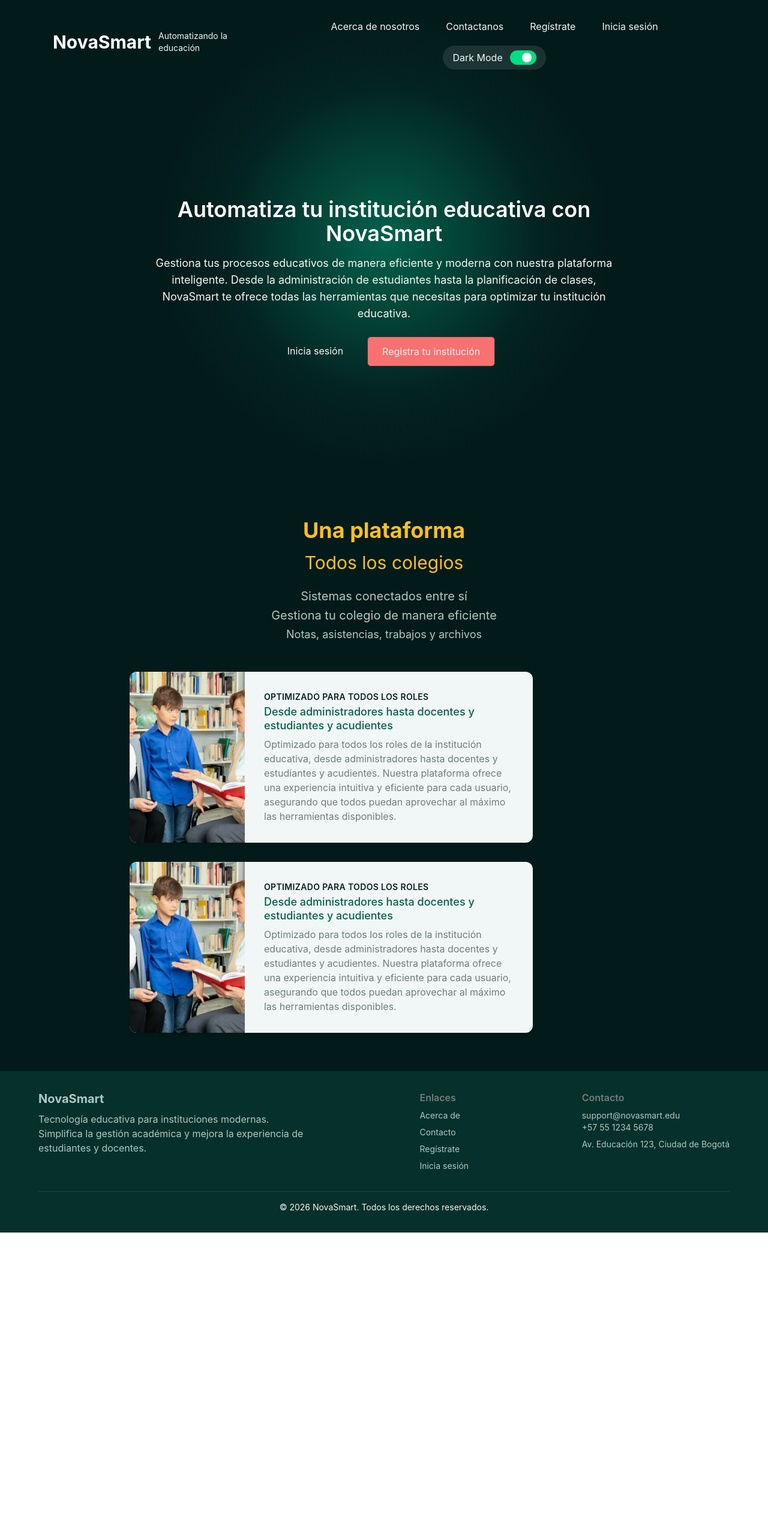
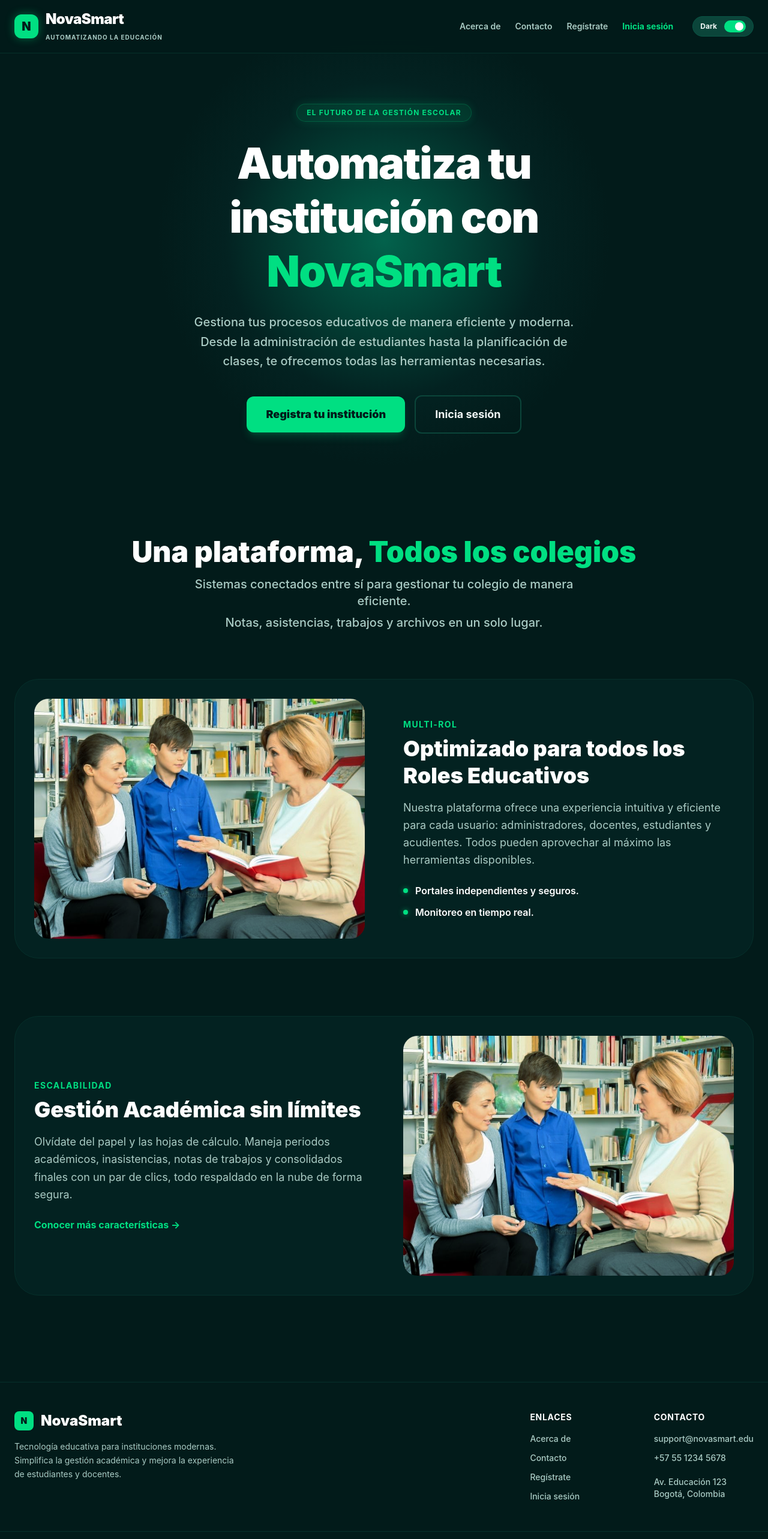
Before and after one commit to DiegoRojas93/NovaSmart, a React (Vite) app in the folder Frontend/: page / in a window 1280 px wide. Shown: the top 2566 px of the page at 60% size. Before the commit the page ends 2055 px from the top, so only its background shows below. Built offline with nearby package versions, Linux system fonts and the light colour scheme.

Commit message:
Frontend: Mejorando el home

```diff
--- a/Frontend/src/Pages/FormInstitutions.tsx
+++ b/Frontend/src/Pages/FormInstitutions.tsx
@@ -490,8 +490,8 @@ export const FormInstitutions = () => {
 
             {/* ENLACES REUBICADOS AQUÍ */}
             <div className="flex h-10 mt-4 text-sm text-gray-600 font-semibold items-center">
-              <Link to="/" className="flex-1 text-center hover:text-blue-600 hover:underline transition-colors">Volver al Home</Link>
-              <Link to="/Login" className="flex-1 text-center hover:text-blue-600 hover:underline transition-colors border-l-2 border-gray-200">Inicia sesión</Link>
+              <Link to="/" className="flex-1 text-center hover:text-status-success hover:underline transition-colors">Volver al Home</Link>
+              <Link to="/Login" className="flex-1 text-center hover:text-status-success hover:underline transition-colors border-l-2 border-gray-200">Inicia sesión</Link>
             </div>
           </div>
         </form>
--- a/Frontend/src/Pages/Home.tsx
+++ b/Frontend/src/Pages/Home.tsx
@@ -1,6 +1,5 @@
 import { useState, useEffect } from "react";
 import { Link } from "react-router";
-
 import image1 from "../Assets/Padres profes alumnos.jpg";
 
 const Home = () => {
@@ -8,158 +7,203 @@ const Home = () => {
 
   const toogleTheme = () => {
     setDarkMode(!darkMode);
-  }
+  };
 
   useEffect(() => {
     document.documentElement.classList.toggle("light", !darkMode);
   }, [darkMode]);
 
+  // --- VARIABLES BASADAS EN TU index.css ---
+  const themeBg = darkMode ? "bg-brand-primary-1" : "bg-brand-primary-6";
+  const themeText = darkMode ? "text-white" : "text-brand-primary-1";
+  const themeTextMuted = darkMode ? "text-brand-secundary-7" : "text-brand-secundary-6";
+  const glassNav = darkMode ? "bg-brand-primary-1/80 border-brand-secundary-1" : "bg-brand-primary-6/90 border-brand-secundary-7";
+  const cardBg = darkMode ? "bg-brand-primary-2 border-brand-secundary-1 shadow-black/40" : "bg-white border-brand-secundary-7/30 shadow-brand-secundary-6/10";
+
   return (
-<div className="w-full overflow-x-hidden">
+    <div className={`w-full overflow-x-hidden font-sans transition-colors duration-500 ${themeBg} ${themeText}`}>
 
-      {/* 2. Cambiamos w-screen por w-full. Sugiero min-h-screen en vez de h-screen para que en celulares pequeños no se corte el texto */}
-      <section className="bg-main-glow text-brand-secundary-7 min-h-screen w-full flex flex-col">
-        <header className="w-full max-w-6xl mx-auto px-6 py-6 flex flex-col md:flex-row justify-between items-center gap-4">
+      {/* --- NAVBAR FLOTANTE (GLASSMORPHISM CON TUS COLORES) --- */}
+      <header className={`fixed top-0 w-full z-50 backdrop-blur-md border-b ${glassNav} transition-colors duration-500`}>
+        <div className="max-w-7xl mx-auto px-6 py-4 flex flex-col md:flex-row justify-between items-center gap-4">
+
           <div className="flex items-center gap-3">
-            <h1 className="text-heading-text text-3xl font-bold">NovaSmart</h1>
-            <span className="text-base-text text-sm">Automatizando la educación</span>
+            <div className="w-10 h-10 rounded-xl bg-brand-primary-5 flex items-center justify-center shadow-[0_0_15px_rgba(0,223,130,0.4)]">
+              <span className="text-brand-primary-1 font-black text-xl">N</span>
+            </div>
+            <div>
+              <h1 className="text-2xl font-black tracking-tight">NovaSmart</h1>
+              <span className={`text-[10px] font-bold uppercase tracking-widest ${themeTextMuted}`}>Automatizando la educación</span>
+            </div>
           </div>
 
-          <nav className="flex flex-wrap items-center justify-center gap-3">
-            <Link to="/about" className="text-base-text px-4 py-2 rounded-md hover:bg-white/10 transition">Acerca de nosotros</Link>
-            <Link to="/contact" className="text-base-text px-4 py-2 rounded-md hover:bg-white/10 transition">Contactanos</Link>
-            <Link to="/register" className="text-base-text px-4 py-2 rounded-md hover:bg-white/10 transition">Regístrate</Link>
-            <Link to="/login" className="text-base-text px-4 py-2 rounded-md hover:bg-white/10 transition">Inicia sesión</Link>
+          <nav className="flex flex-wrap items-center justify-center gap-4 md:gap-6">
+            <Link to="/about" className={`text-sm font-semibold hover:text-brand-primary-5 transition-colors ${themeTextMuted}`}>Acerca de</Link>
+            <Link to="/contact" className={`text-sm font-semibold hover:text-brand-primary-5 transition-colors ${themeTextMuted}`}>Contacto</Link>
+            <Link to="/register" className={`text-sm font-semibold hover:text-brand-primary-5 transition-colors ${themeTextMuted}`}>Regístrate</Link>
+            <Link to="/Login" className="text-sm font-bold text-brand-primary-5 hover:text-brand-primary-4 transition-colors">Inicia sesión</Link>
 
+            {/* BOTÓN DARK MODE */}
             <button
               type="button"
               onClick={toogleTheme}
-              className="flex items-center gap-3 px-4 py-2 rounded-full bg-white/10 hover:bg-white/20 transition"
+              className={`ml-2 flex items-center gap-3 px-3 py-1.5 rounded-full border transition-all ${darkMode ? 'bg-brand-secundary-2 border-brand-secundary-3' : 'bg-white border-brand-secundary-7'}`}
             >
-              <span className="text-base-text">{darkMode ?  "Dark Mode" : "Light Mode"}</span>
-              <span className="relative inline-flex h-6 w-11 flex-shrink-0 items-center rounded-full bg-brand-primary-5">
-                <span className={`inline-block h-4 w-4 rounded-full bg-white transform transition-transform  ${darkMode ? "translate-x-5" : "translate-x-1"}`} />
+              <span className={`text-xs font-bold ${darkMode ? 'text-brand-primary-6' : 'text-brand-primary-2'}`}>
+                {darkMode ? "Dark" : "Light"}
               </span>
+              <div className={`relative inline-flex h-5 w-9 items-center rounded-full transition-colors ${darkMode ? 'bg-brand-primary-5' : 'bg-brand-secundary-6'}`}>
+                <span className={`inline-block h-3.5 w-3.5 rounded-full bg-white transform transition-transform ${darkMode ? "translate-x-4.5" : "translate-x-1"}`} />
+              </div>
             </button>
           </nav>
+
+        </div>
       </header>
 
-        <article className="flex-1 flex items-center justify-center px-6 py-12">
-          <div className="max-w-3xl text-center">
-            <h2 className="text-heading-text text-4xl font-semibold mb-4">Automatiza tu institución educativa con NovaSmart</h2>
-            <p className="text-base-text text-lg mb-6">
-              Gestiona tus procesos educativos de manera eficiente y moderna con nuestra plataforma inteligente. Desde la administración de estudiantes hasta la planificación de clases, NovaSmart te ofrece todas las herramientas que necesitas para optimizar tu institución educativa.
+      {/* --- HERO SECTION (Usando bg-main-glow de tu CSS) --- */}
+      <section className="relative min-h-screen w-full flex flex-col items-center justify-center pt-24 overflow-hidden bg-main-glow">
+        <article className="relative z-10 flex flex-col items-center justify-center px-6 py-12 max-w-4xl text-center">
+
+          <span className="px-4 py-1.5 rounded-full bg-brand-primary-5/10 text-brand-primary-5 border border-brand-primary-5/20 text-xs font-bold tracking-widest uppercase mb-6 shadow-[0_0_15px_rgba(0,223,130,0.15)]">
+            El futuro de la gestión escolar
+          </span>
+
+          <h2 className="text-5xl md:text-7xl font-black mb-6 leading-tight tracking-tight">
+            Automatiza tu institución con <span className="text-brand-primary-5">NovaSmart</span>
+          </h2>
+
+          <p className={`text-lg md:text-xl mb-10 max-w-2xl leading-relaxed font-medium ${themeTextMuted}`}>
+            Gestiona tus procesos educativos de manera eficiente y moderna. Desde la administración de estudiantes hasta la planificación de clases, te ofrecemos todas las herramientas necesarias.
           </p>
-            <div className="flex flex-wrap justify-center gap-4">
+
+          <div className="flex flex-col sm:flex-row items-center justify-center gap-4 w-full sm:w-auto">
+            <Link
+              to="/Home/Register"
+              className="w-full sm:w-auto px-8 py-4 rounded-xl bg-brand-primary-5 hover:bg-brand-primary-4 text-brand-primary-1 font-black text-lg shadow-lg shadow-brand-primary-5/20 transition-all transform hover:-translate-y-1 text-center"
+            >
+              Registra tu institución
+            </Link>
             <Link
               to="/Login"
-                className="text-base-text px-6 py-3 rounded-md hover:bg-brand-primary-6 transition">
+              className={`w-full sm:w-auto px-8 py-4 rounded-xl border-2 font-bold text-lg transition-all transform hover:-translate-y-1 text-center ${darkMode ? 'border-brand-secundary-2 hover:bg-brand-secundary-1 text-brand-primary-6' : 'border-brand-secundary-7 hover:bg-white text-brand-primary-1'}`}
+            >
               Inicia sesión
             </Link>
-              <Link
-                to="/Home/Register"
-                className="text-base-text bg-status-danger px-6 py-3 rounded-md border border-border-strong transition">
-                  Registra tu institución
-              </Link>
-            </div>
           </div>
         </article>
       </section>
 
-      {/* 3. Cambiamos w-screen por w-full. Agregamos padding vertical (py-16) para que respire */}
-      <section className={`${ darkMode ? "bg-brand-primary-1" : "bg-brand-secundary-7" } text-brand-secundary-7 min-h-screen w-full flex flex-col justify-center items-center py-16 gap-12`}>
+      {/* --- SECCIÓN DE CARACTERÍSTICAS (Diseño en Zig-Zag) --- */}
+      <section className="relative w-full py-24 z-10">
+        <div className="max-w-7xl mx-auto px-6">
 
-        <article className="flex flex-col items-center gap-4 text-center px-6">
-          <h1 className="text-status-warning text-4xl font-bold">Una plataforma</h1>
-          <h2 className="text-status-warning text-3xl">Todos los colegios</h2>
-          <div className="flex flex-col gap-1 mt-2">
-            <p className="text-muted-text text-xl">Sistemas conectados entre sí</p>
-            <p className="text-muted-text text-xl">Gestiona tu colegio de manera eficiente</p>
-            <span className="text-muted-text text-lg">Notas, asistencias, trabajos y archivos</span>
+          {/* Título de la sección */}
+          <article className="flex flex-col items-center text-center mb-20">
+            <h2 className="text-4xl md:text-5xl font-black mb-4">
+              Una plataforma, <span className="text-brand-primary-5">Todos los colegios</span>
+            </h2>
+            <div className={`flex flex-col gap-2 ${themeTextMuted} text-lg md:text-xl font-medium max-w-2xl`}>
+              <p>Sistemas conectados entre sí para gestionar tu colegio de manera eficiente.</p>
+              <p>Notas, asistencias, trabajos y archivos en un solo lugar.</p>
             </div>
           </article>
 
-        {/* 4. Envolvemos las tarjetas en un contenedor central para controlar el ancho máximo */}
-        <article className="flex flex-col w-full max-w-6xl px-6 gap-8">
+          <div className="flex flex-col gap-16 md:gap-24">
 
-          {/* 5. Eliminamos w-screen. En pantallas grandes aplicamos md:pl-16 para dar el efecto de margen izquierdo sin romper el layout */}
-          <div className="flex w-full justify-start md:pl-16 lg:pl-32">
-            <div className={`${ darkMode ? "bg-brand-primary-6" : "bg-brand-secundary-2" } max-w-md overflow-hidden rounded-xl shadow-md md:max-w-2xl`}>
-              <div className="md:flex">
-                <div className="md:shrink-0">
+            {/* TARJETA 1 (Imagen Izquierda) */}
+            <div className={`flex flex-col md:flex-row items-center gap-8 lg:gap-16 group p-6 md:p-8 rounded-[2.5rem] ${cardBg} transition-colors duration-500 border`}>
+              <div className="w-full md:w-1/2 overflow-hidden rounded-3xl relative">
+                <div className={`absolute inset-0 z-10 mix-blend-overlay rounded-3xl ${darkMode ? 'bg-brand-primary-3/30' : 'bg-transparent'}`}></div>
                 <img
-                    className="h-48 w-full object-cover md:h-full md:w-48"
-                    src={ image1 }
-                    alt="Modern building architecture"
+                  className="w-full h-[300px] md:h-[400px] object-cover transform transition-transform duration-700 group-hover:scale-105"
+                  src={image1}
+                  alt="Estudiantes y profesores"
                 />
               </div>
-                <div className="p-8">
-                  <div className={`${ darkMode ? "text-brand-primary-2": "text-brand-primary-6" } text-sm font-semibold tracking-wide uppercase`}>Optimizado para todos los Roles</div>
-                  <p className={`${ darkMode ? "text-brand-primary-3": "text-brand-secundary-7" } mt-1 block text-lg leading-tight font-medium hover:underline`}>
-                    Desde administradores hasta docentes y estudiantes y acudientes
+
+              <div className="w-full md:w-1/2 flex flex-col justify-center">
+                <span className="text-brand-primary-5 font-bold tracking-widest uppercase text-sm mb-2">Multi-Rol</span>
+                <h3 className="text-3xl md:text-4xl font-black mb-4 leading-tight">
+                  Optimizado para todos los Roles Educativos
+                </h3>
+                <p className={`text-lg mb-6 leading-relaxed ${themeTextMuted}`}>
+                  Nuestra plataforma ofrece una experiencia intuitiva y eficiente para cada usuario: administradores, docentes, estudiantes y acudientes. Todos pueden aprovechar al máximo las herramientas disponibles.
                 </p>
-                  <p className={`${ darkMode ? "text-brand-secundary-6": "text-brand-secundary-7" } mt-2`}>
-                    Optimizado para todos los roles de la institución educativa, desde administradores hasta docentes y estudiantes y acudientes. Nuestra plataforma ofrece una experiencia intuitiva y eficiente para cada usuario, asegurando que todos puedan aprovechar al máximo las herramientas disponibles.
+                <ul className={`flex flex-col gap-3 font-semibold ${themeText}`}>
+                  <li className="flex items-center gap-3"><span className="w-2 h-2 rounded-full bg-brand-primary-5 shadow-[0_0_8px_rgba(0,223,130,0.6)]"></span> Portales independientes y seguros.</li>
+                  <li className="flex items-center gap-3"><span className="w-2 h-2 rounded-full bg-brand-primary-5 shadow-[0_0_8px_rgba(0,223,130,0.6)]"></span> Monitoreo en tiempo real.</li>
+                </ul>
+              </div>
+            </div>
+
+            {/* TARJETA 2 (Imagen Derecha - Zig Zag) */}
+            <div className={`flex flex-col md:flex-row-reverse items-center gap-8 lg:gap-16 group p-6 md:p-8 rounded-[2.5rem] ${cardBg} transition-colors duration-500 border`}>
+              <div className="w-full md:w-1/2 overflow-hidden rounded-3xl relative">
+                <div className={`absolute inset-0 z-10 mix-blend-overlay rounded-3xl ${darkMode ? 'bg-brand-primary-3/30' : 'bg-transparent'}`}></div>
+                <img
+                  className="w-full h-[300px] md:h-[400px] object-cover transform transition-transform duration-700 group-hover:scale-105"
+                  src={image1}
+                  alt="Gestión en la nube"
+                />
+              </div>
+
+              <div className="w-full md:w-1/2 flex flex-col justify-center">
+                <span className="text-brand-primary-5 font-bold tracking-widest uppercase text-sm mb-2">Escalabilidad</span>
+                <h3 className="text-3xl md:text-4xl font-black mb-4 leading-tight">
+                  Gestión Académica sin límites
+                </h3>
+                <p className={`text-lg mb-6 leading-relaxed ${themeTextMuted}`}>
+                  Olvídate del papel y las hojas de cálculo. Maneja periodos académicos, inasistencias, notas de trabajos y consolidados finales con un par de clics, todo respaldado en la nube de forma segura.
                 </p>
+                <Link to="/about" className="inline-flex w-max items-center gap-2 text-brand-primary-5 font-bold hover:text-brand-primary-4 transition-colors">
+                  Conocer más características &rarr;
+                </Link>
+              </div>
+            </div>
+
+          </div>
+        </div>
+      </section>
+
+      {/* --- FOOTER --- */}
+      <footer className={`w-full py-12 mt-12 border-t transition-colors duration-500 ${darkMode ? 'bg-brand-primary-1 border-brand-secundary-1' : 'bg-white border-brand-secundary-7/30'}`}>
+        <div className="max-w-7xl mx-auto px-6 flex flex-col md:flex-row justify-between items-start gap-10">
+
+          <div className="max-w-sm">
+            <div className="flex items-center gap-3 mb-4">
+              <div className="w-8 h-8 rounded-lg bg-brand-primary-5 flex items-center justify-center">
+                <span className="text-brand-primary-1 font-black text-sm">N</span>
+              </div>
+              <h3 className="text-2xl font-black">NovaSmart</h3>
+            </div>
+            <p className={`text-sm leading-relaxed ${themeTextMuted}`}>
+              Tecnología educativa para instituciones modernas. Simplifica la gestión académica y mejora la experiencia de estudiantes y docentes.
+            </p>
+          </div>
+
+          <div className="grid grid-cols-2 md:grid-cols-2 gap-10 w-full md:w-auto">
+            <div>
+              <h4 className="font-bold mb-4 uppercase tracking-wider text-sm">Enlaces</h4>
+              <nav className={`flex flex-col gap-3 text-sm font-medium ${themeTextMuted}`}>
+                <Link to="/about" className="hover:text-brand-primary-5 transition">Acerca de</Link>
+                <Link to="/contact" className="hover:text-brand-primary-5 transition">Contacto</Link>
+                <Link to="/register" className="hover:text-brand-primary-5 transition">Regístrate</Link>
+                <Link to="/Login" className="hover:text-brand-primary-5 transition">Inicia sesión</Link>
+              </nav>
+            </div>
+            <div>
+              <h4 className="font-bold mb-4 uppercase tracking-wider text-sm">Contacto</h4>
+              <div className={`flex flex-col gap-3 text-sm font-medium ${themeTextMuted}`}>
+                <p>support@novasmart.edu</p>
+                <p>+57 55 1234 5678</p>
+                <p className="mt-2">Av. Educación 123<br/>Bogotá, Colombia</p>
               </div>
             </div>
           </div>
         </div>
 
-          <div className="flex w-full justify-start md:pl-16 lg:pl-32">
-            <div className={`${ darkMode ? "bg-brand-primary-6" : "bg-brand-secundary-2" } max-w-md overflow-hidden rounded-xl shadow-md md:max-w-2xl`}>
-              <div className="md:flex">
-                <div className="md:shrink-0">
-                  <img
-                    className="h-48 w-full object-cover md:h-full md:w-48"
-                    src={ image1 }
-                    alt="Modern building architecture"
-                  />
-                </div>
-                <div className="p-8">
-                  <div className={`${ darkMode ? "text-brand-primary-2": "text-brand-primary-6" } text-sm font-semibold tracking-wide uppercase`}>Optimizado para todos los Roles</div>
-                  <p className={`${ darkMode ? "text-brand-primary-3": "text-brand-secundary-7" } mt-1 block text-lg leading-tight font-medium hover:underline`}>
-                    Desde administradores hasta docentes y estudiantes y acudientes
-                  </p>
-                  <p className={`${ darkMode ? "text-brand-secundary-6": "text-brand-secundary-7" } mt-2`}>
-                    Optimizado para todos los roles de la institución educativa, desde administradores hasta docentes y estudiantes y acudientes. Nuestra plataforma ofrece una experiencia intuitiva y eficiente para cada usuario, asegurando que todos puedan aprovechar al máximo las herramientas disponibles.
-                  </p>
-                </div>
-              </div>
-            </div>
-          </div>
-
-        </article>
-      </section>
-
-      {/* El footer estaba muy bien, solo mantuve su estructura */}
-      <footer className="w-full bg-brand-secundary-1 text-brand-secundary-7 px-6 py-8">
-        <div className="max-w-6xl mx-auto flex flex-col md:flex-row justify-between items-start gap-6">
-          <div>
-            <h3 className="text-brand-secundary-7 text-xl font-bold">NovaSmart</h3>
-            <p className="text-brand-secundary-7 max-w-md mt-2">
-              Tecnología educativa para instituciones modernas. Simplifica la gestión académica y mejora la experiencia de estudiantes y docentes.
-            </p>
-          </div>
-          <div className="grid grid-cols-1 sm:grid-cols-2 gap-6 w-full md:w-auto">
-            <div>
-              <h4 className="text-brand-secundary-6 font-semibold mb-2">Enlaces</h4>
-              <nav className="flex flex-col gap-2 text-sm">
-                <Link to="/about" className="text-brand-secundary-7 hover:text-base-text transition">Acerca de</Link>
-                <Link to="/contact" className="text-brand-secundary-7 hover:text-base-text transition">Contacto</Link>
-                <Link to="/register" className="text-brand-secundary-7 hover:text-base-text transition">Regístrate</Link>
-                <Link to="/login" className="text-brand-secundary-7 hover:text-base-text transition">Inicia sesión</Link>
-              </nav>
-            </div>
-            <div>
-              <h4 className="text-brand-secundary-6 font-semibold mb-2">Contacto</h4>
-              <p className="text-sm text-brand-secundary-7">support@novasmart.edu</p>
-              <p className="text-sm text-brand-secundary-7">+57 55 1234 5678</p>
-              <p className="text-sm mt-2 text-brand-secundary-7">Av. Educación 123, Ciudad de Bogotá</p>
-            </div>
-          </div>
-        </div>
-        <div className="max-w-6xl mx-auto mt-8 border-t border-white/10 pt-4 text-sm text-base-text text-center">
+        <div className={`max-w-7xl mx-auto px-6 mt-12 pt-8 border-t text-sm text-center font-medium ${themeTextMuted} ${darkMode ? 'border-brand-secundary-1' : 'border-brand-secundary-7/30'}`}>
           © {new Date().getFullYear()} NovaSmart. Todos los derechos reservados.
         </div>
       </footer>
--- a/Frontend/src/Pages/Layout.tsx
+++ b/Frontend/src/Pages/Layout.tsx
@@ -2,7 +2,7 @@ import { Outlet } from "react-router"
 
 const Layout = () => {
   return (
-    <div className="bg-brand-primary-6 min-h-screen w-screen">
+    <div className="bg-brand-primary-6 min-h-screen">
       <Outlet/>
     </div>
   )
--- a/Frontend/src/styles/index.css
+++ b/Frontend/src/styles/index.css
@@ -25,7 +25,7 @@
    --color-brand-secundary-4: #17876d;
    --color-brand-secundary-5: #2fa98d;
    --color-brand-secundary-6: #707d7d;
-   --color-brand-secundary-7: #aacbc4; /* Ideal para textos secundarios/mutados */
+   --color-brand-secundary-7: #aacbc4;
 
    /* Invertimos la lógica para fondos claros */
     --color-bg-app: var(--color-brand-primary-6);
```
Lines whose indentation alone changed are shown as unchanged.
